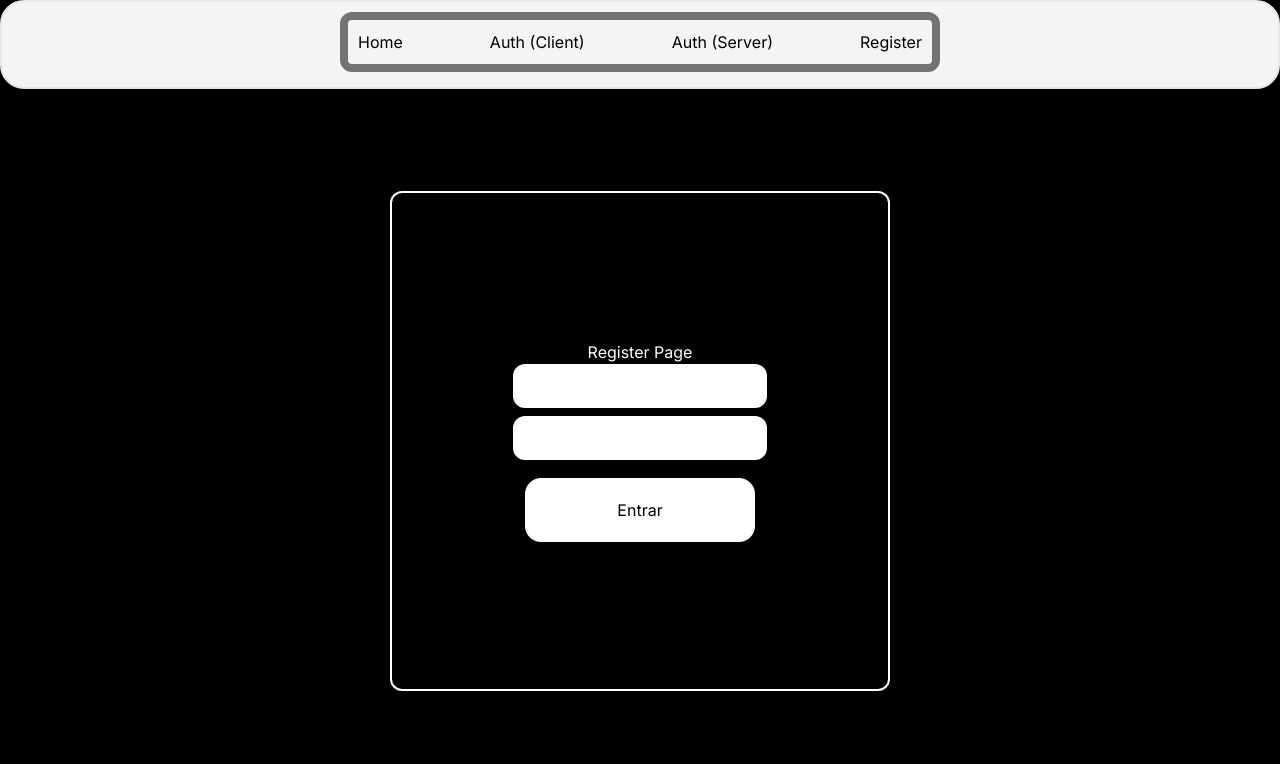
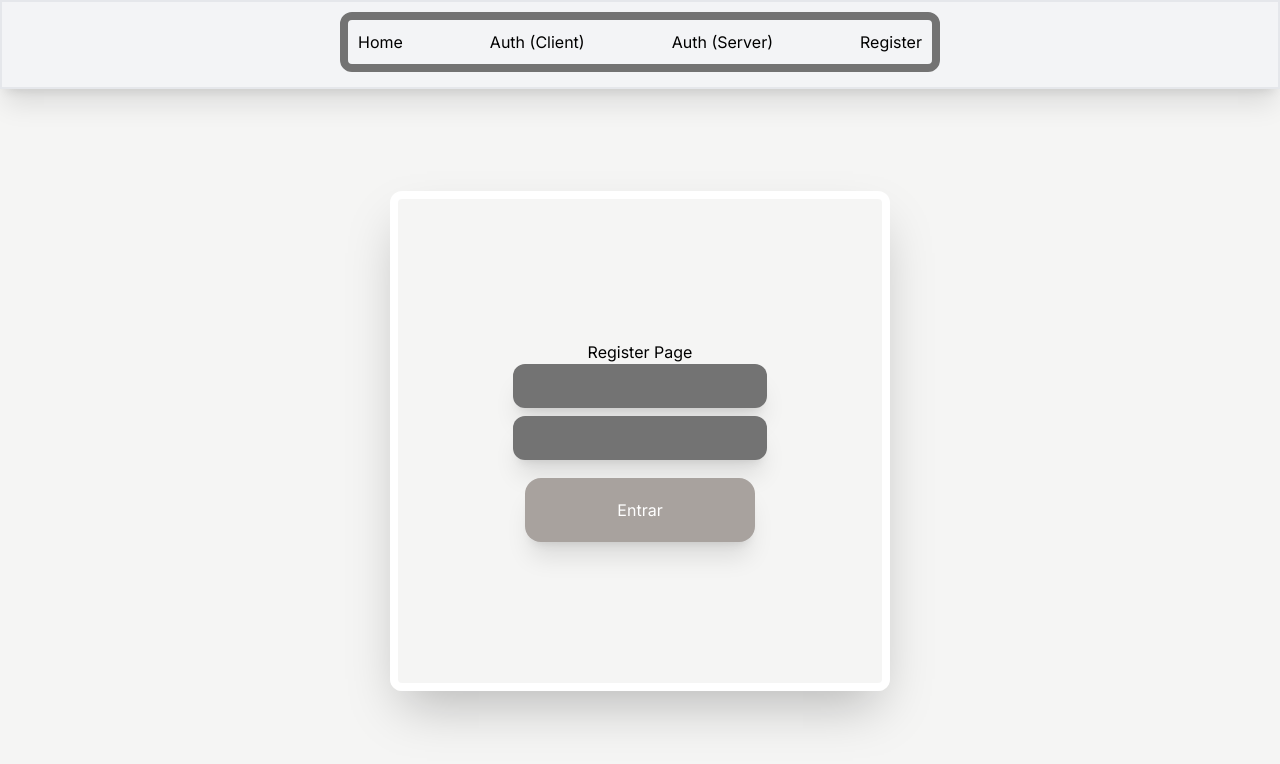
Before and after one commit to pedroaparecido/Authenticate-NextAuthV5, a Next.js app: page /register in a window 1280 px wide. Shown: the top 764 px of the page. Built offline with nearby package versions, Linux system fonts and the light colour scheme.

Commit message:
Refatorando estilo da página, falta só o navbar. registrando com o create do prisma com sucesso

```diff
--- a/src/app/auth-client/form/Form.tsx
+++ b/src/app/auth-client/form/Form.tsx
@@ -16,8 +16,8 @@ export default function Form() {
 
     return(
         <form onSubmit={handleSubmit(handleAuth)} className="flex flex-col items-center justify-center gap-2">
-            <input className="p-[10px] outline-none rounded-xl text-black" type="email" />
-            <input className="p-[10px] outline-none rounded-xl text-black" type="text" />
+            <input className="p-[10px] outline-none rounded-xl text-black" type="email" {...register('email')} />
+            <input className="p-[10px] outline-none rounded-xl text-black" type="text" {...register('password')} />
             <button className="p-[20px] bg-white text-black rounded-2xl mt-[10px] w-[230px]">Entrar</button>
         </form>
     )
--- a/src/app/auth-server/form/Form.tsx
+++ b/src/app/auth-server/form/Form.tsx
@@ -16,8 +16,8 @@ export default function Form() {
 
     return(
         <form onSubmit={handleSubmit(handleAuth)} className="flex flex-col items-center justify-center gap-2">
-            <input className="p-[10px] outline-none rounded-xl text-black" type="email" />
-            <input className="p-[10px] outline-none rounded-xl text-black" type="text" />
+            <input className="p-[10px] outline-none rounded-xl text-black" type="email" {...register('email')} />
+            <input className="p-[10px] outline-none rounded-xl text-black" type="text" {...register('password')} />
             <button className="p-[20px] bg-white text-black rounded-2xl mt-[10px] w-[230px]">Entrar</button>
         </form>
     )
--- a/src/app/components/Card/Card.tsx
+++ b/src/app/components/Card/Card.tsx
@@ -8,7 +8,7 @@ interface IProps {
 
 export default function Card({ children }: IProps) {
     return(
-        <div className="flex flex-col items-center justify-center border-solid rounded-xl border-white border-2 w-[500px] h-[500px]">
+        <div className="flex flex-col items-center justify-center border-solid rounded-xl border-white border-8 w-[500px] h-[500px] shadow-2xl">
             {children}
         </div>
     )
--- a/src/app/components/Navbar/Navbar.tsx
+++ b/src/app/components/Navbar/Navbar.tsx
@@ -4,7 +4,7 @@ import Link from "next/link"
 
 export default function Navbar() {
     return(
-        <div className="flex flex-col items-center pt-[10px] border-2 p-[15px] rounded-3xl bg-gray-100">
+        <div className="flex flex-col items-center pt-[10px] border-2 p-[15px] bg-gray-100 shadow-xl">
             <div className="flex flex-row border-solid border-neutral-500 p-[10px] border-8 w-[600px] justify-between rounded-xl text-black">
                 <Link href="/">Home</Link>
                 <Link href="/auth-client">Auth (Client)</Link>
--- a/src/app/components/form/Form.tsx
+++ /dev/null
@@ -1,24 +0,0 @@
-import { useForm } from "react-hook-form"
-
-
-export interface UserForm {
-    id: string,
-    email: string,
-    password: string
-}
-
-export default function Form() {
-    const { handleSubmit, register } = useForm()
-
-    const handleAuth = async () => {
-
-    }
-
-    return(
-        <form onSubmit={handleSubmit(handleAuth)} className="flex flex-col items-center justify-center gap-2">
-            <input className="p-[10px] outline-none rounded-xl text-black" type="email" />
-            <input className="p-[10px] outline-none rounded-xl text-black" type="text" />
-            <button className="p-[20px] bg-white text-black rounded-2xl mt-[10px] w-[230px]">Entrar</button>
-        </form>
-    )
-}
--- a/src/app/globals.css
+++ b/src/app/globals.css
@@ -1,19 +1,6 @@
 @tailwind base;
 @tailwind components;
 @tailwind utilities;
-
-:root {
-  --foreground-rgb: 255, 255, 255;
-  --background-start-rgb: 0, 0, 0;
-}
-
-@media (prefers-color-scheme: dark) {
-  :root {
-    --foreground-rgb: 0, 0, 0;
-    --background-start-rgb: 255, 255, 255;
-    --background-end-rgb: 255, 255, 255;
-  }
-}
 
 * {
   margin: 0;
@@ -21,8 +8,8 @@
 }
 
 body {
-  color: rgb(var(--foreground-rgb));
-  background: rgb(var(--background-start-rgb))
+  color: black;
+  background: #f5f5f4;
 }
 
 @layer utilities {
--- a/src/app/home/form/Form.tsx
+++ /dev/null
@@ -1,24 +0,0 @@
-import { useForm } from "react-hook-form"
-
-
-export interface UserForm {
-    id: string,
-    email: string,
-    password: string
-}
-
-export default function Form() {
-    const { handleSubmit, register } = useForm()
-
-    const handleAuth = async () => {
-
-    }
-
-    return(
-        <form onSubmit={handleSubmit(handleAuth)} className="flex flex-col items-center justify-center gap-2">
-            <input className="p-[10px] outline-none rounded-xl text-black" type="email" />
-            <input className="p-[10px] outline-none rounded-xl text-black" type="text" />
-            <button className="p-[20px] bg-white text-black rounded-2xl mt-[10px] w-[230px]">Entrar</button>
-        </form>
-    )
-}
--- a/src/app/register/form/Form.tsx
+++ b/src/app/register/form/Form.tsx
@@ -1,8 +1,9 @@
-import { useForm } from "react-hook-form"
+'use client'
+import { FieldValues, useForm } from "react-hook-form"
+import handleRegister from "../register"
 
 
 export interface UserForm {
-    id: string,
     email: string,
     password: string
 }
@@ -10,15 +11,15 @@ export interface UserForm {
 export default function Form() {
     const { handleSubmit, register } = useForm()
 
-    const handleAuth = async () => {
-
+    const handleAuth = async (data: FieldValues) => {
+        handleRegister(data)
     }
 
     return(
         <form onSubmit={handleSubmit(handleAuth)} className="flex flex-col items-center justify-center gap-2">
-            <input className="p-[10px] outline-none rounded-xl text-black" type="email" />
-            <input className="p-[10px] outline-none rounded-xl text-black" type="text" />
-            <button className="p-[20px] bg-white text-black rounded-2xl mt-[10px] w-[230px]">Entrar</button>
+            <input className="p-[10px] outline-none rounded-xl bg-neutral-500 text-white shadow-xl" type="email" {...register('email')} />
+            <input className="p-[10px] outline-none rounded-xl bg-neutral-500 text-white shadow-xl" type="text" {...register('password')} />
+            <button className="p-[20px] bg-stone-400 text-white rounded-2xl mt-[10px] w-[230px] shadow-xl">Entrar</button>
         </form>
     )
 }
```
Also changed, not shown: src/app/register/register.ts (+6 -2 lines).
